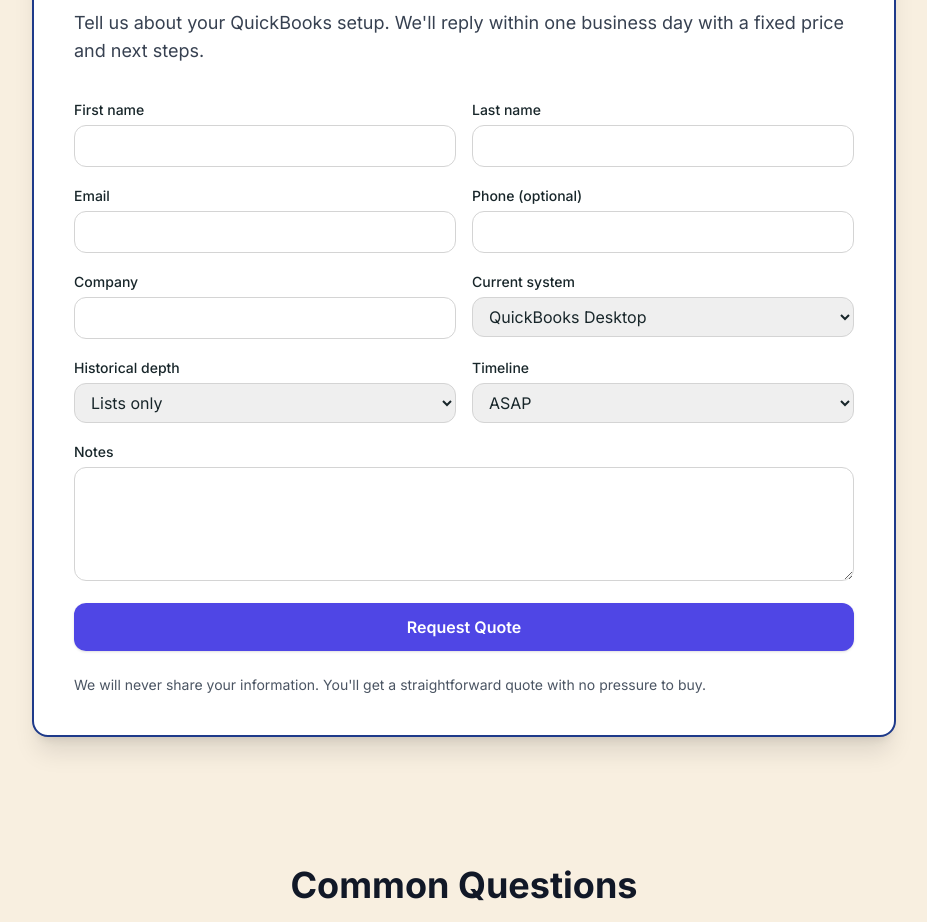
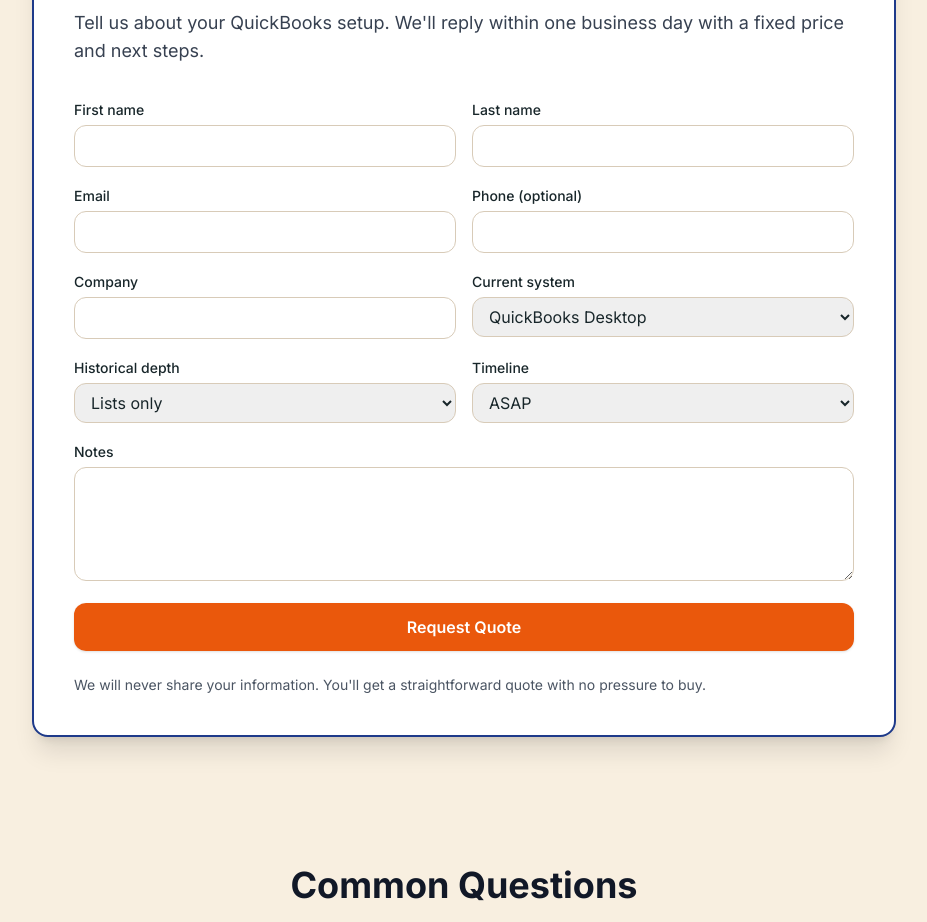
Before and after one commit to markl2305/dominusfoundry, a Next.js app: page /qb-migration in a window 1280 px wide. Shown: the part 3683-4605 px from the top of the page, without its empty margins (176-1103 px from the left). Built offline with nearby package versions, Linux system fonts and the light colour scheme; no server answers.

Commit message:
Update LeadForm.jsx

```diff
--- a/components/LeadForm.jsx
+++ b/components/LeadForm.jsx
@@ -28,7 +28,7 @@ export default function LeadForm({ ppc = false }) {
           <input
             name="firstName"
             required
-            className="mt-1 w-full rounded-xl border border-neutral-300 px-3 py-2"
+            className="mt-1 w-full rounded-xl border border-bronze-300 px-3 py-2"
           />
         </div>
         <div>
@@ -36,7 +36,7 @@ export default function LeadForm({ ppc = false }) {
           <input
             name="lastName"
             required
-            className="mt-1 w-full rounded-xl border border-neutral-300 px-3 py-2"
+            className="mt-1 w-full rounded-xl border border-bronze-300 px-3 py-2"
           />
         </div>
       </div>
@@ -48,14 +48,14 @@ export default function LeadForm({ ppc = false }) {
             name="email"
             type="email"
             required
-            className="mt-1 w-full rounded-xl border border-neutral-300 px-3 py-2"
+            className="mt-1 w-full rounded-xl border border-bronze-300 px-3 py-2"
           />
         </div>
         <div>
           <label className="text-sm font-medium">Phone (optional)</label>
           <input
             name="phone"
-            className="mt-1 w-full rounded-xl border border-neutral-300 px-3 py-2"
+            className="mt-1 w-full rounded-xl border border-bronze-300 px-3 py-2"
           />
         </div>
       </div>
@@ -65,14 +65,14 @@ export default function LeadForm({ ppc = false }) {
           <label className="text-sm font-medium">Company</label>
           <input
             name="company"
-            className="mt-1 w-full rounded-xl border border-neutral-300 px-3 py-2"
+            className="mt-1 w-full rounded-xl border border-bronze-300 px-3 py-2"
           />
         </div>
         <div>
           <label className="text-sm font-medium">Current system</label>
           <select
             name="sourceSystem"
-            className="mt-1 w-full rounded-xl border border-neutral-300 px-3 py-2"
+            className="mt-1 w-full rounded-xl border border-bronze-300 px-3 py-2"
           >
             <option>QuickBooks Desktop</option>
             <option>QuickBooks Online (consolidation)</option>
@@ -89,7 +89,7 @@ export default function LeadForm({ ppc = false }) {
           <label className="text-sm font-medium">Historical depth</label>
           <select
             name="history"
-            className="mt-1 w-full rounded-xl border border-neutral-300 px-3 py-2"
+            className="mt-1 w-full rounded-xl border border-bronze-300 px-3 py-2"
           >
             <option>Lists only</option>
             <option>1 year</option>
@@ -101,7 +101,7 @@ export default function LeadForm({ ppc = false }) {
           <label className="text-sm font-medium">Timeline</label>
           <select
             name="timeline"
-            className="mt-1 w-full rounded-xl border border-neutral-300 px-3 py-2"
+            className="mt-1 w-full rounded-xl border border-bronze-300 px-3 py-2"
           >
             <option>ASAP</option>
             <option>This month</option>
@@ -116,13 +116,13 @@ export default function LeadForm({ ppc = false }) {
         <textarea
           name="notes"
           rows={4}
-          className="mt-1 w-full rounded-xl border border-neutral-300 px-3 py-2"
+          className="mt-1 w-full rounded-xl border border-bronze-300 px-3 py-2"
         />
       </div>
 
       <button
         disabled={sending}
-        className="rounded-xl bg-indigo-600 px-5 py-3 font-semibold text-white shadow hover:bg-indigo-700 disabled:opacity-50 disabled:cursor-not-allowed"
+        className="rounded-xl bg-orange-600 px-5 py-3 font-semibold text-white shadow hover:bg-orange-700 disabled:opacity-50 disabled:cursor-not-allowed"
       >
         {sending ? "Sending…" : "Request Quote"}
       </button>
```
